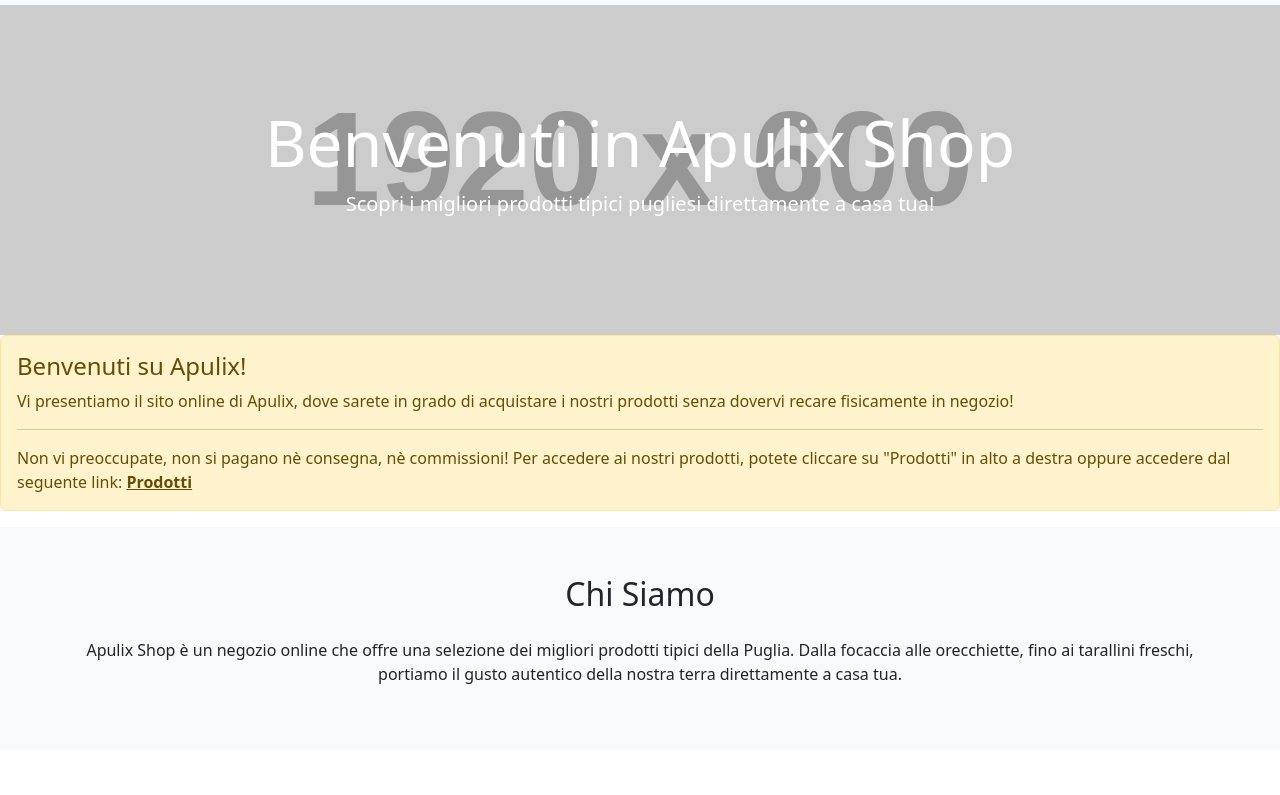
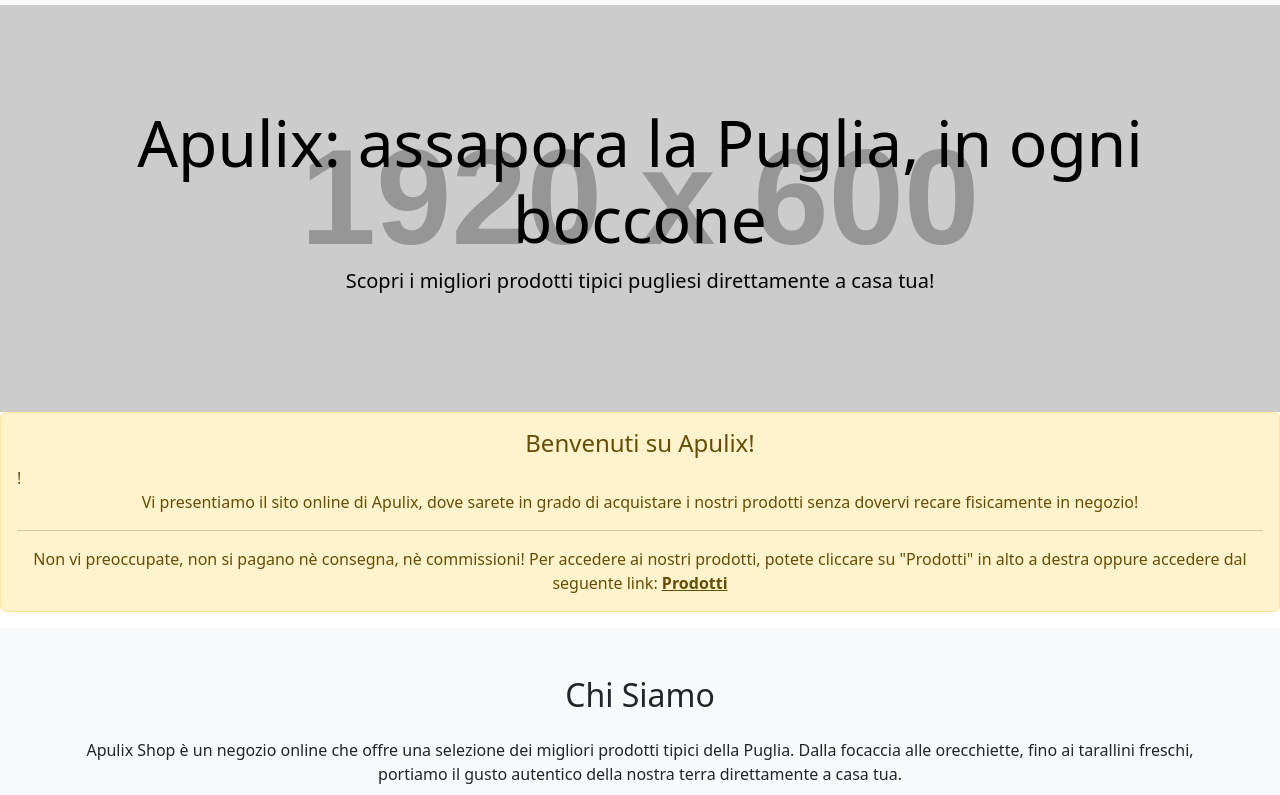
Before and after one commit to GabrielSaltarelli/informatica-problema, a website: page index.html in a window 1280 px wide. Shown: the part 968-1763 px from the top of the page. Drawn offline with nearby package versions, Linux system fonts and the light colour scheme; placeholder pictures from the web are drawn by us.

Commit message:
Update index.html

```diff
--- a/index.html
+++ b/index.html
@@ -16,7 +16,7 @@
         .hero-section {
             background: url('https://via.placeholder.com/1920x600') no-repeat center center;
             background-size: cover;
-            color: white;
+            color: black;
             padding: 100px 0;
         }
         .product-card img {
@@ -58,15 +58,15 @@
     <!-- Hero Section -->
     <section class="hero-section text-center">
         <div class="container">
-            <h1 class="display-3">Benvenuti in Apulix Shop</h1>
+            <h1 class="display-3">Apulix: assapora la Puglia, in ogni boccone</h1>
             <p class="lead">Scopri i migliori prodotti tipici pugliesi direttamente a casa tua!</p>
         </div>
     </section>
-    <div class="alert alert-warning" role="alert">
-      <h4 class="alert-heading">Benvenuti su Apulix!</h4>
-      <p>Vi presentiamo il sito online di Apulix, dove sarete in grado di acquistare i nostri prodotti senza dovervi recare fisicamente in negozio!</p>
+    <div class="alert alert-warning ml-5 mr-5" role="alert">
+      <h4 align="center" class="alert-heading"> Benvenuti su Apulix!</h4>!</h4>
+      <p align="center">Vi presentiamo il sito online di Apulix, dove sarete in grado di acquistare i nostri prodotti senza dovervi recare fisicamente in negozio!</p>
       <hr>
-      <p class="mb-0">Non vi preoccupate, non si pagano nè consegna, nè commissioni! Per accedere ai nostri prodotti, potete cliccare su "Prodotti" in alto a destra oppure accedere dal seguente link: <a href="https://gabrielsaltarelli.github.io/informatica-problema/prodotti.html" class="alert-link"> Prodotti </a></p>
+      <p  align="center" class="mb-0">Non vi preoccupate, non si pagano nè consegna, nè commissioni! Per accedere ai nostri prodotti, potete cliccare su "Prodotti" in alto a destra oppure accedere dal seguente link: <a href="https://gabrielsaltarelli.github.io/informatica-problema/prodotti.html" class="alert-link"> Prodotti </a></p>
     </div>
 
 
```
